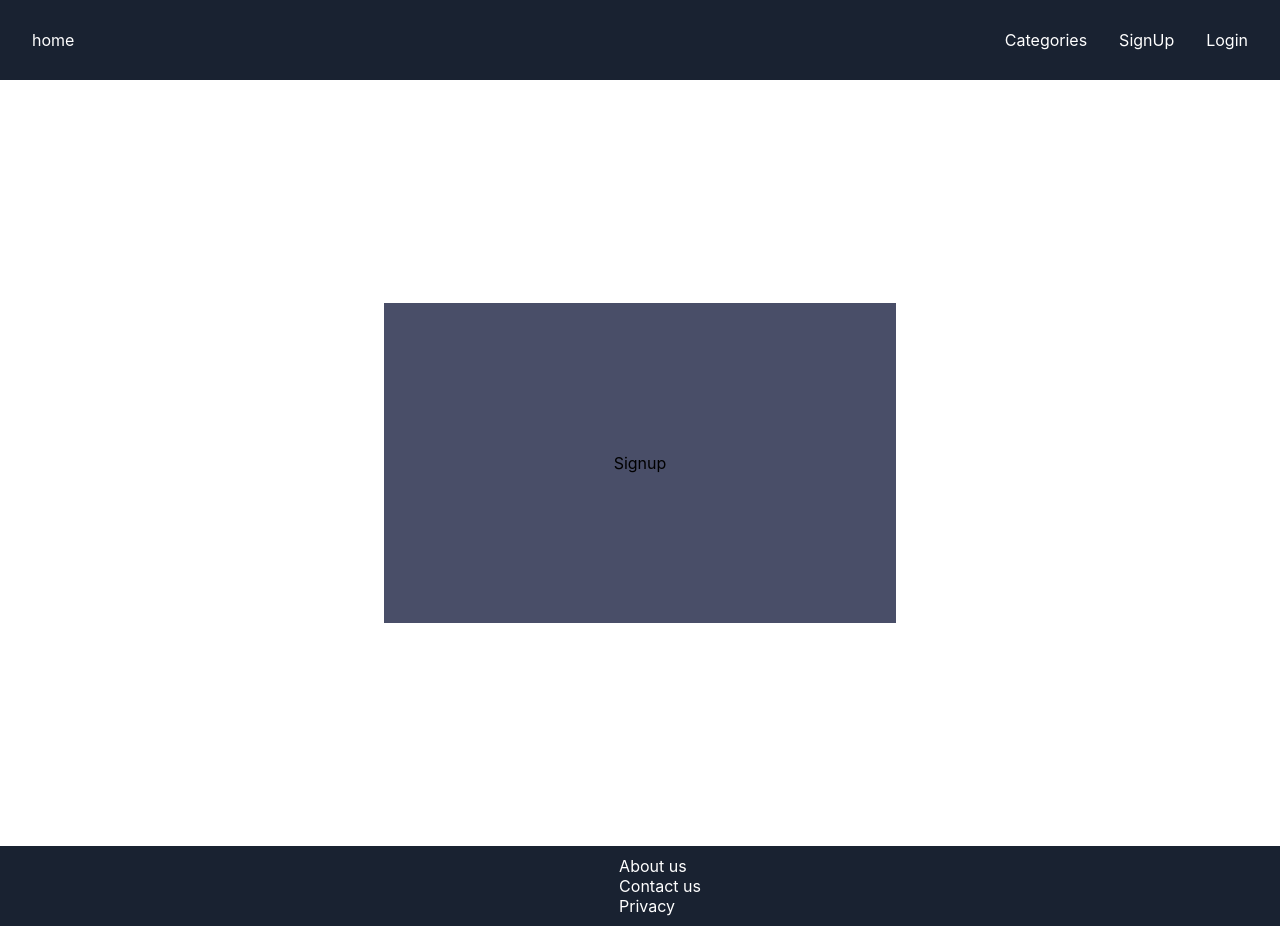
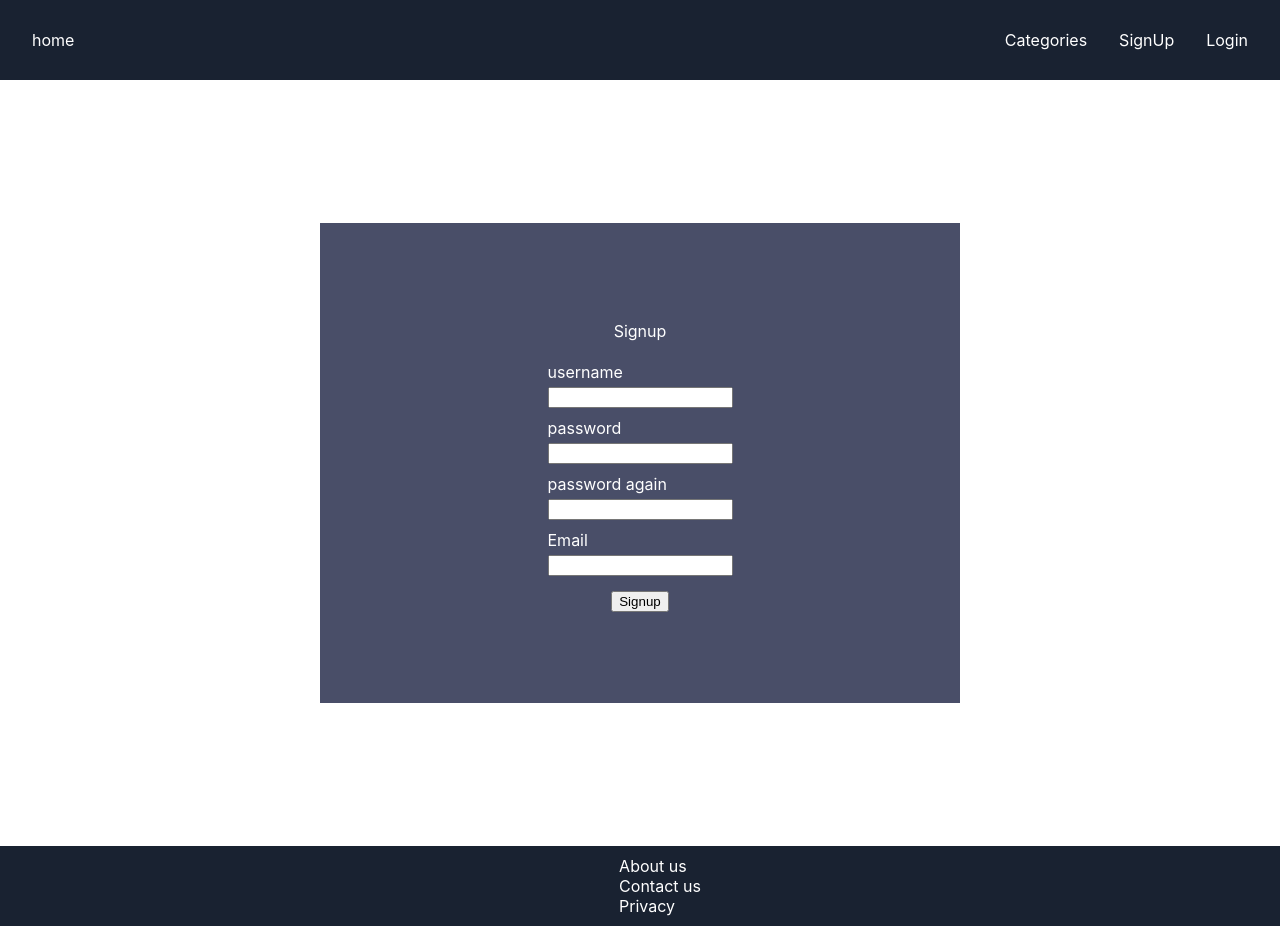
Before and after one commit to Reldin/lets-talk, a React (Create React App) app: page /signup in a window 1280 px wide. Built offline with nearby package versions, Linux system fonts and the light colour scheme.

Commit message:
Signup page almost complete

```diff
--- a/src/Pages/Signup/Signup.module.css
+++ b/src/Pages/Signup/Signup.module.css
@@ -1,19 +1,40 @@
-.main {
-  display: flex;
-  flex-flow: column 0;
-  justify-content: center;
-  align-items: center;
-  width: 40%;
-  /* max-width: 40%; */
-  height: 40vh;
-  /* max-width: 40vh; */
-  background-color: #494e68;
-}
-
 .wrapper {
   display: flex;
   flex-direction: column;
   align-items: center;
   justify-content: center;
   min-height: 47.9rem;
+  min-width: 47.9rem;
 }
+
+.signupform {
+  display: flex;
+  flex-direction: column;
+}
+
+.main {
+  display: flex;
+  flex-flow: column;
+  justify-content: center;
+  align-items: center;
+  min-width: 20rem;
+  min-height: 30rem;
+  width: 50%;
+  height: 60vh;
+  background-color: #494e68;
+  color: white;
+}
+
+.formcontrol {
+  display: flex;
+  flex-direction: column;
+  margin: 5px 0 5px 0;
+}
+
+.formcontrol_input {
+  margin: 5px 0 0 0;
+}
+
+.submitbtn {
+  margin: 10px auto;
+}
--- a/src/Pages/Signup/Signup.tsx
+++ b/src/Pages/Signup/Signup.tsx
@@ -1,9 +1,88 @@
+import React, { FormEvent, useState } from "react";
 import styles from "./Signup.module.css";
 
 const Signup = () => {
+  const [username, setUsername] = useState<string>("");
+  const [password, setPassword] = useState<string>("");
+  const [passwordConfirmation, setPasswordConfirmation] = useState<string>("");
+  const [email, setEmail] = useState<string>("");
+
+  const submitForm = (event: FormEvent) => {
+    event.preventDefault();
+    event.stopPropagation();
+    if (password !== passwordConfirmation) {
+      console.log(password + " and " + passwordConfirmation);
+      console.log("Passwords do not match");
+      return;
+    }
+    console.log(
+      "Username: " +
+        username +
+        "\nPassword: " +
+        password +
+        "\nPassword Confirmation: " +
+        passwordConfirmation +
+        "\nEmail: " +
+        email
+    );
+    setUsername("");
+    setPassword("");
+    setPasswordConfirmation("");
+    setEmail("");
+  };
+
   return (
     <section className={styles.wrapper}>
-      <div className={styles.main}>Signup</div>
+      <div className={styles.main}>
+        <p>Signup</p>
+        <form className={styles.signupform} onSubmit={submitForm}>
+          <div className={styles.formcontrol}>
+            <label>username</label>
+            <input
+              type="text"
+              onChange={(e: React.FocusEvent<HTMLInputElement>) =>
+                setUsername(e.currentTarget.value)
+              }
+              value={username || ""}
+              className={styles.formcontrol_input}
+            />
+          </div>
+          <div className={styles.formcontrol}>
+            <label>password</label>
+            <input
+              type="password"
+              onChange={(e: React.FocusEvent<HTMLInputElement>) =>
+                setPassword(e.currentTarget.value)
+              }
+              value={password || ""}
+              className={styles.formcontrol_input}
+            />
+          </div>
+          <div className={styles.formcontrol}>
+            <label>password again</label>
+            <input
+              type="password"
+              onChange={(e: React.FocusEvent<HTMLInputElement>) =>
+                setPasswordConfirmation(e.currentTarget.value)
+              }
+              value={passwordConfirmation || ""}
+              className={styles.formcontrol_input}
+            />
+          </div>
+          <div className={styles.formcontrol}>
+            <label>Email</label>
+            <input
+              type="email"
+              onChange={(e: React.FocusEvent<HTMLInputElement>) =>
+                setEmail(e.currentTarget.value)
+              }
+              value={email || ""}
+              className={styles.formcontrol_input}
+            />
+          </div>
+          <button className={styles.submitbtn}>Signup</button>
+        </form>
+      </div>
     </section>
   );
 };
```
